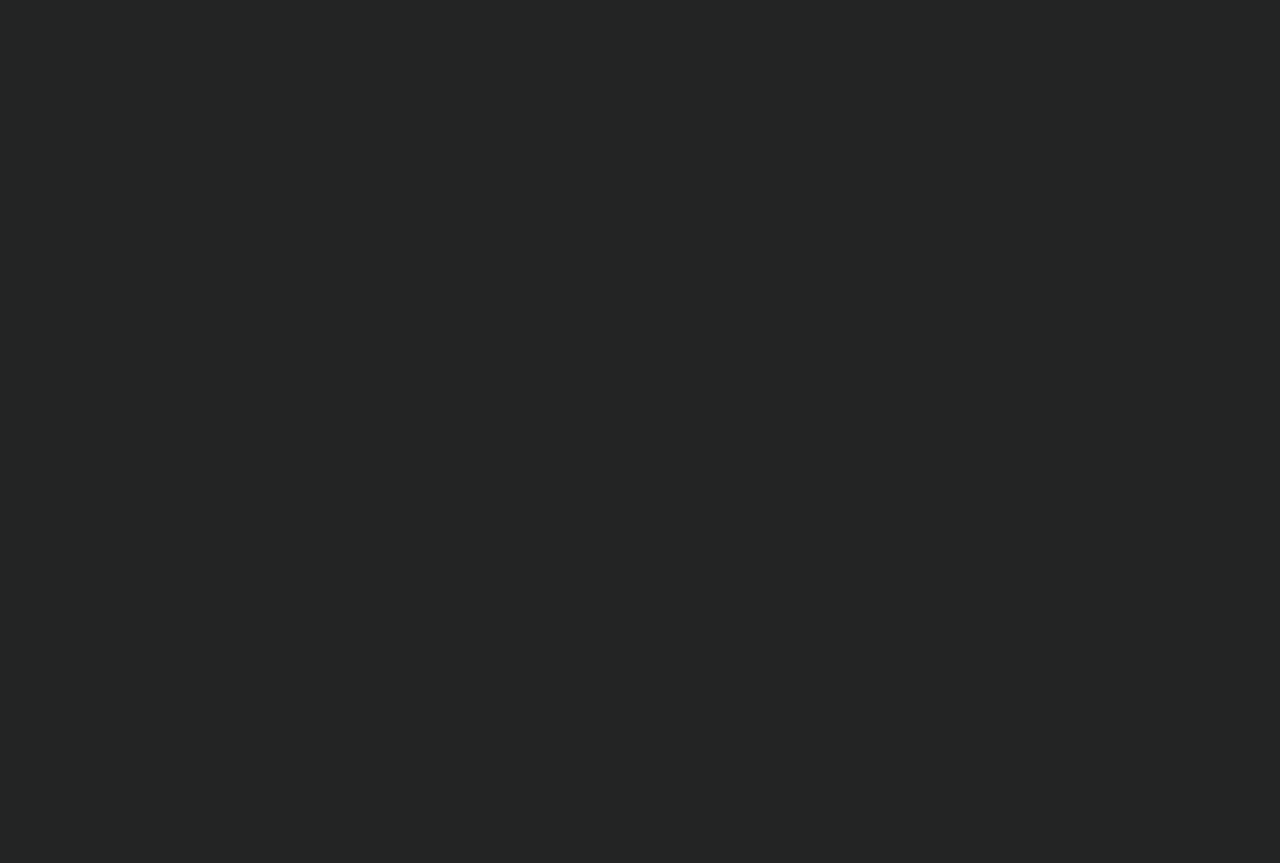
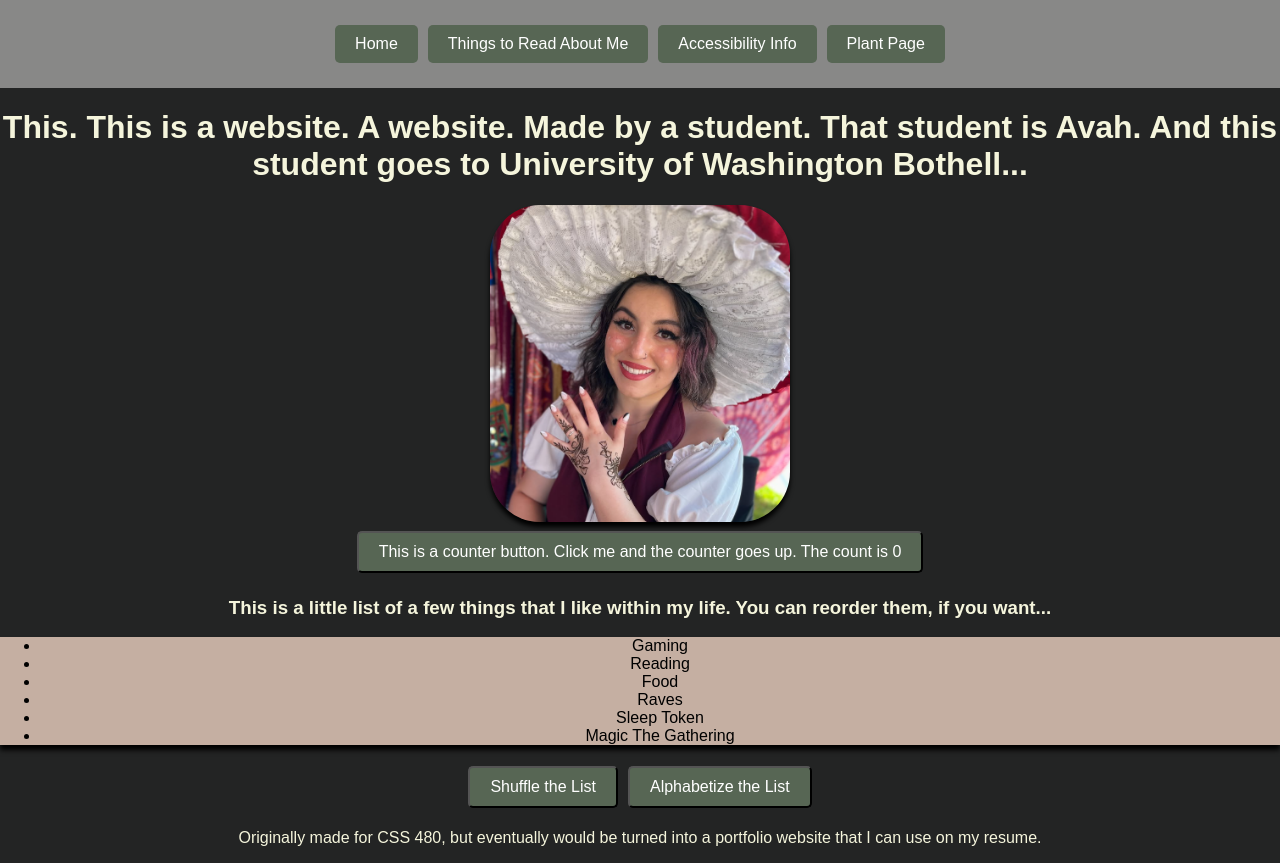
Before and after one commit to zambiers/myWebsite, a React (Create React App) app: page / in a window 1280 px wide. Before the commit this address had no page. Before the commit the page ends 800 px from the top, so only its background shows below. Built offline with nearby package versions, Linux system fonts and the light colour scheme.

Commit message:
Update App.js

```diff
--- a/src/App.js
+++ b/src/App.js
@@ -14,7 +14,7 @@
     <Router>
       <Routes>
         <Route element={<Layout />}>
-          <Route path="/home" element={<FrontPage />} />
+          <Route path="/" element={<FrontPage />} />
           <Route path="/page1" element={<ReadingsPage />} />
           <Route path="/page2" element={<Accessibility />} />
           <Route path="/page3" element={<PlantPage />} />
```
